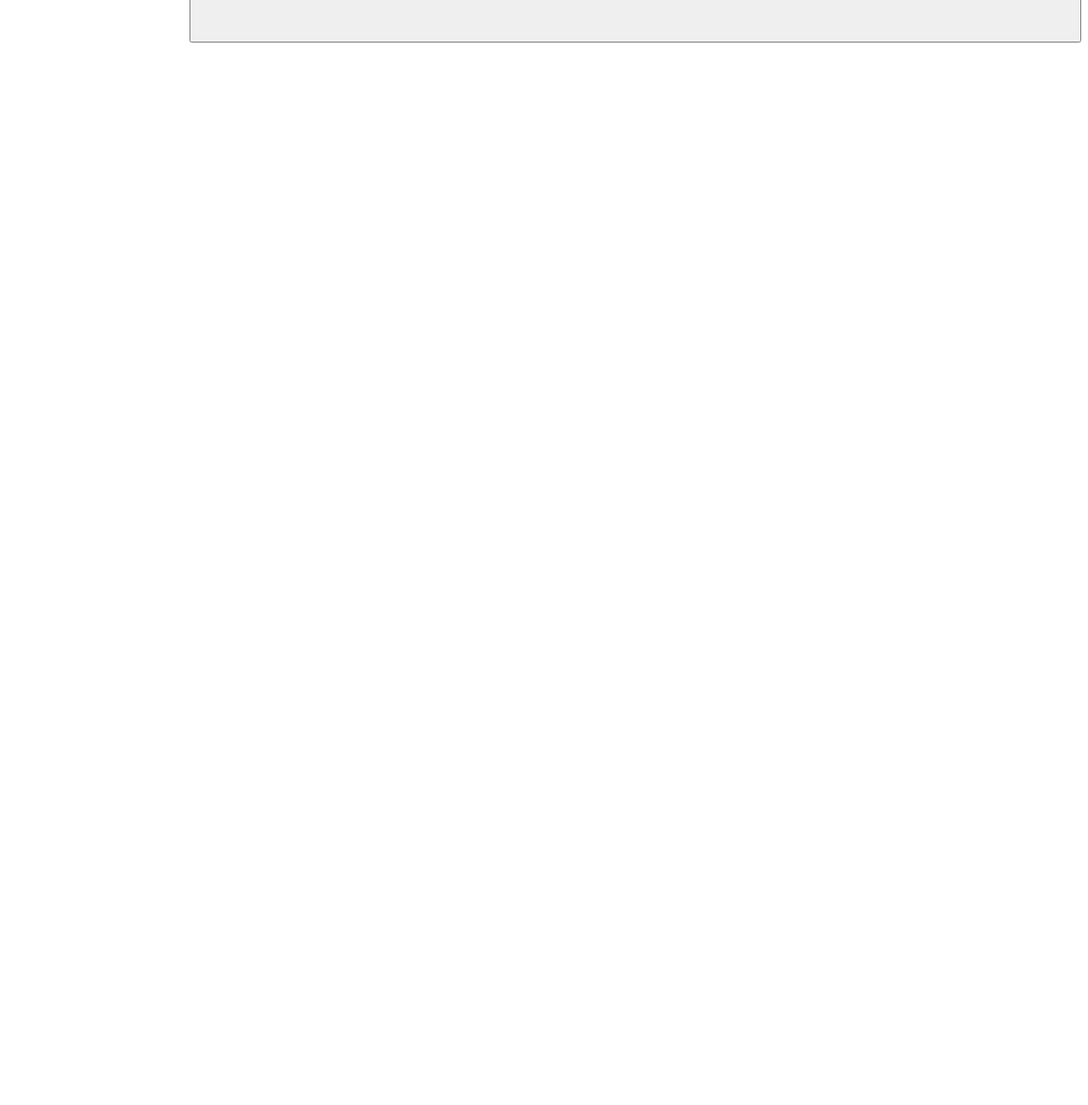
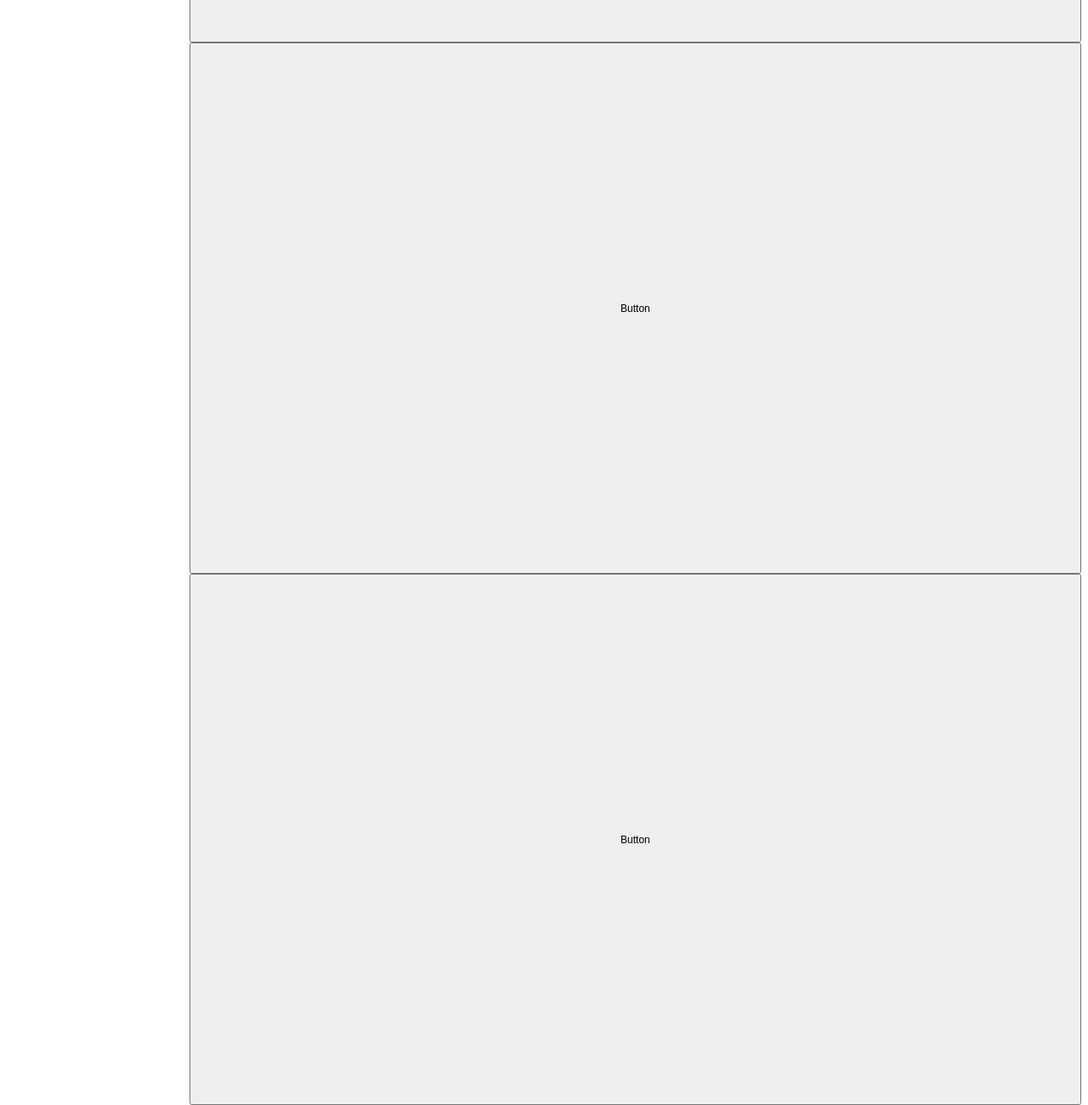
Before and after one commit to Bilguun0828/BaldanHicheel, a plain HTML site: page index.html in a window 1280 px wide. Shown: the part 583-1883 px from the top of the page at 85% size. Before the commit the page ends 800 px from the top, so only its background shows below. Drawn offline with Linux system fonts and the light colour scheme.

Commit message:
my changes

```diff
--- a/index.html
+++ b/index.html
@@ -8,5 +8,7 @@
 </head>
 <body>
     <button class="btn">Button</button>
+    <button class="btn">Button</button>
+    <button class="btn">Button</button>
 </body>
 </html>
```
